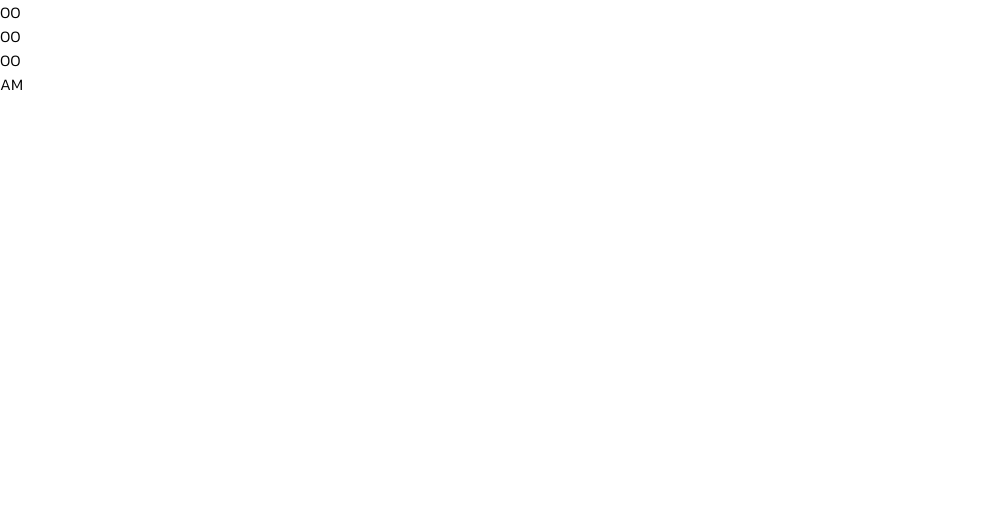
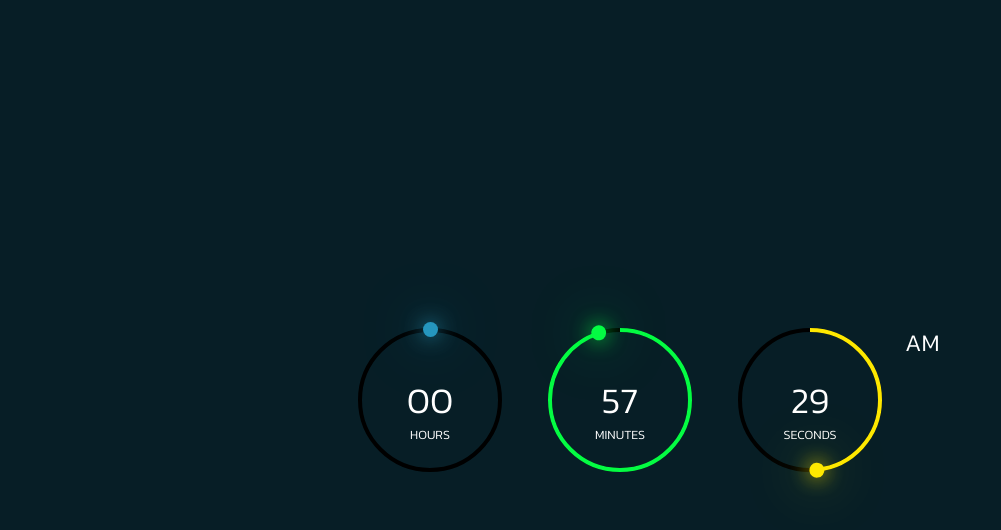
Before and after one commit to Otavio095/Projeto_DigitalClock, a website: page Digital_Clock/index.html in a window 1280 px wide. Shown: the whole page, without its empty margins (0-1001 px from the left). Drawn offline with Linux system fonts and the light colour scheme; a web font is replaced by a local one.

Commit message:
Feita Estilização com css e javascript

```diff
--- /dev/null
+++ b/Digital_Clock/Js/digitalC.js
@@ -0,0 +1,47 @@
+setInterval(() => {
+    let hours = document.getElementById('hours');
+    let minutes = document.getElementById('minutes');
+    let seconds = document.getElementById('seconds');
+    let ampm = document.getElementById('ampm');
+
+    let hh = document.getElementById('hh');
+    let mm = document.getElementById('mm');
+    let ss = document.getElementById('ss');
+
+    let hr_dot = document.querySelector('.hr_dot');
+    let min_dot = document.querySelector('.min_dot');
+    let sec_dot = document.querySelector('.sec_dot');
+
+    let h = new Date().getHours();
+    let m = new Date().getMinutes();
+    let s = new Date().getSeconds();
+    let am = h >= 12 ? "PM" : "AM";
+
+    // convert 24hr clock to 12hr clock;
+    if (h > 12){
+        h = h - 12;
+    };
+    // add zero before single digit number;
+    h  = (h < 10) ? "0" + h : h;
+    m  = (m < 10) ? "0" + m : m;
+    s  = (s < 10) ? "0" + s : s;
+
+    hours.innerHTML = h + "<br><span>Hours</span>";
+    minutes.innerHTML = m + "<br><span>Minutes</span>";
+    seconds.innerHTML = s + "<br><span>Seconds</span>";
+    ampm.innerHTML = am;
+
+    hh.style.strokeDashoffset = 440 - (440 * h) / 12;
+    // 12 hrs clock;
+    mm.style.strokeDashoffset = 440 - (440 * m) / 60;
+    // 60 minutes;
+    ss.style.strokeDashoffset = 440 - (440 * s) / 60;
+    // 60 seconds;
+
+    hr_dot.style.transform = `rotate(${h * 30}deg)`;
+    // 360 / 12 = 30;
+    min_dot.style.transform = `rotate(${m * 6}deg)`;
+    // 360 / 60 = 6;
+    sec_dot.style.transform = `rotate(${s * 6}deg)`;
+    // 360 / 60 = 6;
+});
--- a/Digital_Clock/css/style.css
+++ b/Digital_Clock/css/style.css
@@ -4,3 +4,90 @@
     box-sizing: border-box;
     font-family: 'Kanit', sans-serif;
 }
+
+body{
+    display: flex;
+    justify-content: center;
+    align-items: center;
+    min-height: 100vh;
+    background-color: #071e26;
+}
+
+#time{
+    display: flex;
+    gap: 40px;
+    color: #fff;
+}
+
+#time .circle{
+    position: relative;
+    width: 150px;
+    height: 150px;
+    display: flex;
+    justify-content: center;
+    align-items: center;
+}
+
+#time .circle svg{
+    position: relative;
+    width: 150px;
+    height: 150px;
+    transform: rotate(270deg);
+}
+
+#time .circle svg circle{
+    width: 100%;
+    height: 100%;
+    fill: transparent;
+    stroke: black;
+    stroke-width: 4;
+    transform: translate(5px,5px);
+}
+
+#time .circle svg circle:nth-child(2){
+    stroke: var(--clr);
+    stroke-dasharray: 440;
+}
+
+#time div{
+    position: absolute;
+    text-align: center;
+    font-weight: 500px;
+    font-size: 1.5em;
+}
+
+#time div span{
+    position: absolute;
+    transform: translateX(-50%) translateY(-10%);
+    font-size: 0.35em;
+    font-weight: 300;
+    letter-spacing: 0,1em;
+    text-transform: uppercase;
+}
+
+#time .ap{
+    position: relative;
+    font-size: 1em;
+    transform: translateX(-20px);
+}
+
+.dots{
+    position: absolute;
+    width: 100%;
+    height: 100%;
+    z-index: 10;
+    display: flex;
+    justify-content: center;
+}
+
+.dots::before{
+    content: '';
+    position: absolute;
+    top: -3px;
+    width: 15px;
+    height: 15px;
+    background: var(--clr);
+    border-radius: 50%;
+    box-shadow: 0 0 20px var(--clr),
+    0 0 60px var(--clr);
+}
--- a/Digital_Clock/index.html
+++ b/Digital_Clock/index.html
@@ -10,13 +10,28 @@
 </head>
     <body>
         <div id="time">
-            <div class="circle">
+            <div class="circle" style="--clr:#2596be;">
+                <div class="dots hr_dot"></div>
+                <svg>
+                    <circle cx="70" cy="70" r="70"></circle>
+                    <circle cx="70" cy="70" r="70" id="hh"></circle>
+                </svg>
                 <div id="hours">00</div>
             </div>
-            <div class="circle">
+            <div class="circle" style="--clr:#04fc43;">
+                <div class="dots min_dot"></div>
+                <svg>
+                    <circle cx="70" cy="70" r="70"></circle>
+                    <circle cx="70" cy="70" r="70" id="mm"></circle>
+                </svg>
                 <div id="minutes">00</div>
             </div>
-            <div class="circle">
+            <div class="circle" style="--clr:#fee800;">
+                <div class="dots sec_dot"></div>
+                <svg>
+                    <circle cx="70" cy="70" r="70"></circle>
+                    <circle cx="70" cy="70" r="70" id="ss"></circle>
+                </svg>
                 <div id="seconds">00</div>
             </div>
 
@@ -24,5 +39,7 @@
                 <div id="ampm">AM</div>
             </div>
         </div>
+
+        <script  src="./Js/digitalC.js"></script>
     </body>
 </html>
```
